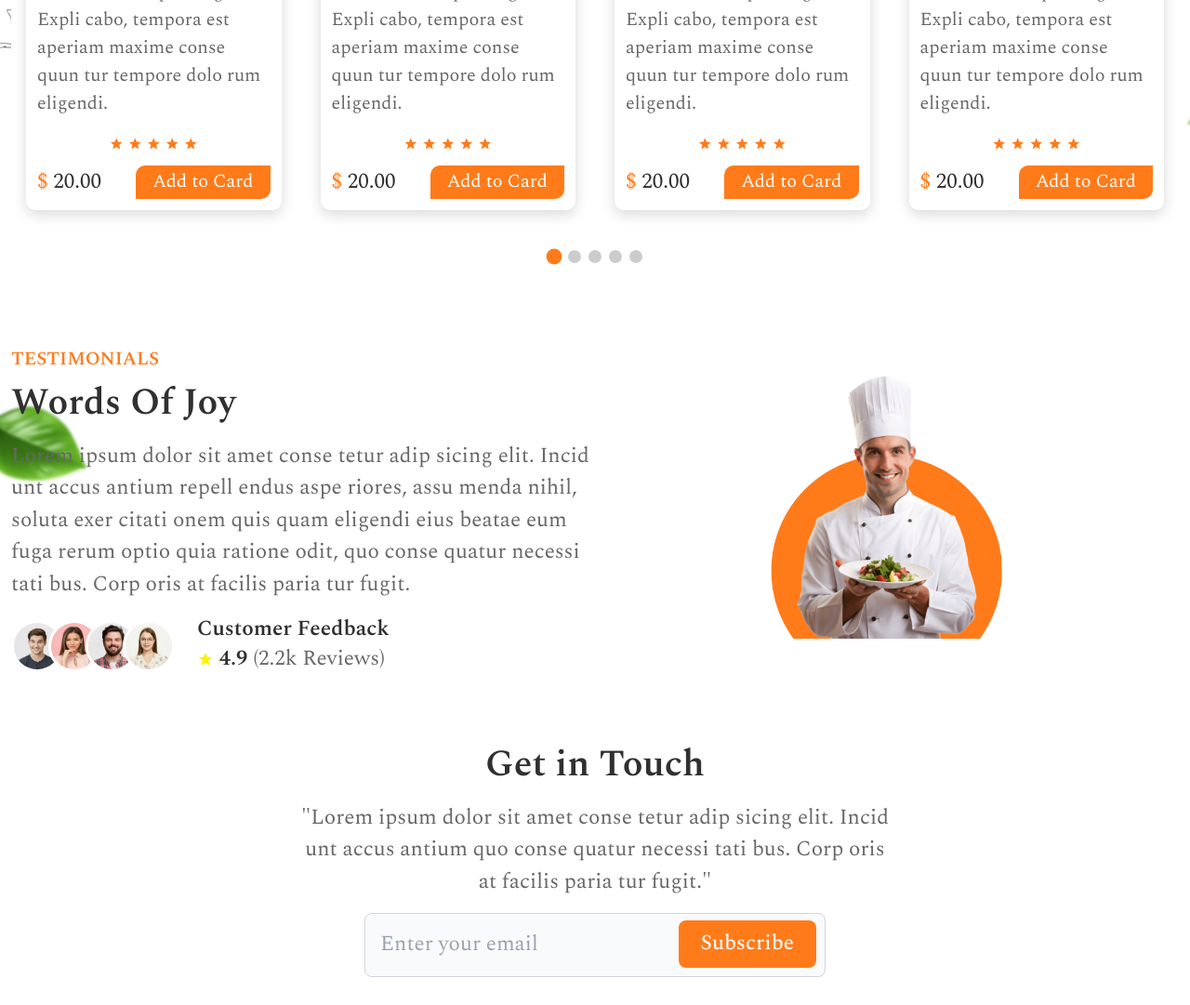
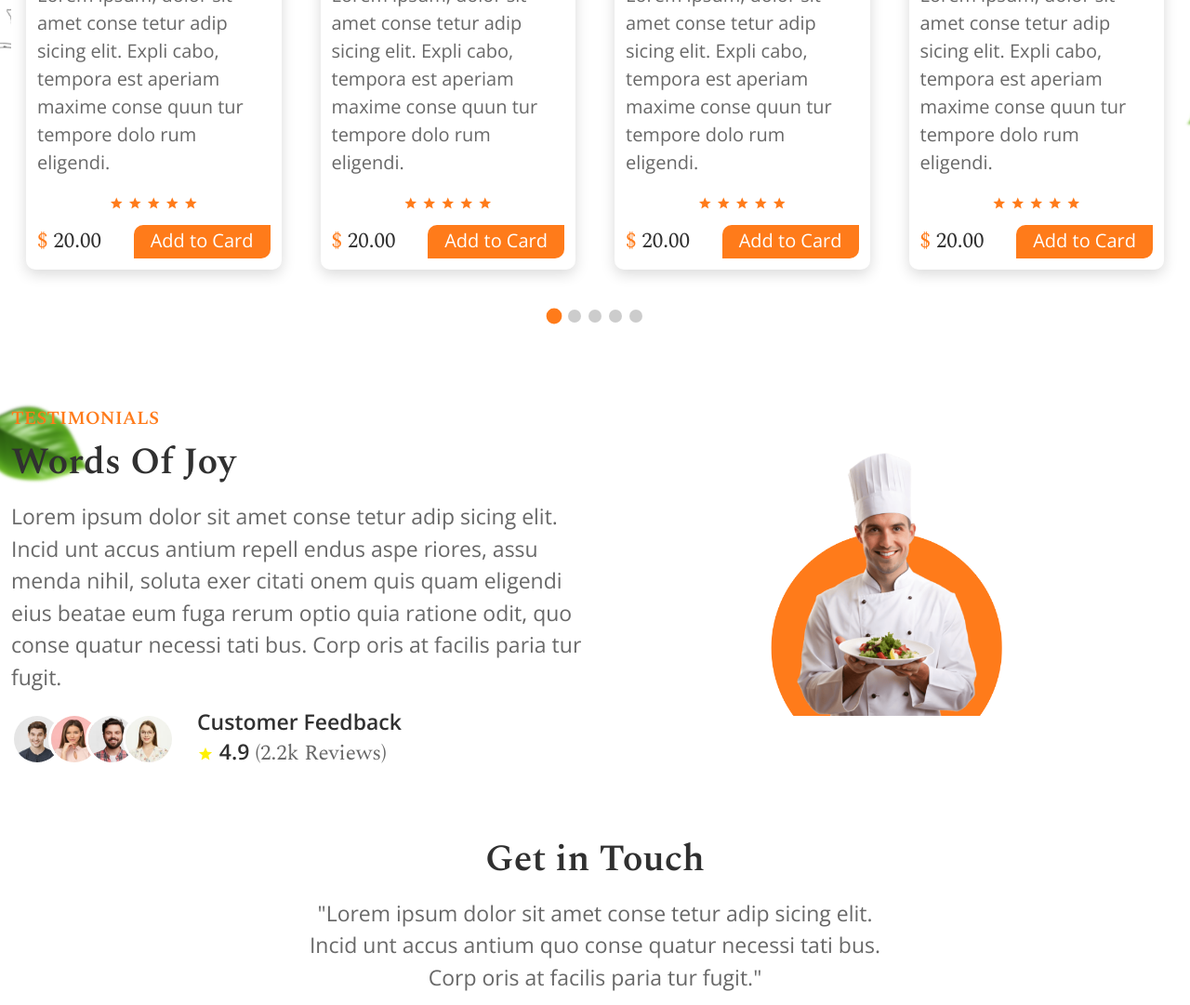
Before and after one commit to nadeemtadvi/Foodie-Cafe-App, a plain HTML site: page index.html in a window 1280 px wide. Shown: the part 1510-2591 px from the top of the page at 93% size. Drawn offline with nearby package versions, Linux system fonts and the light colour scheme; files whose address does not match are found by name; a web font is replaced by a local one.

Commit message:
Add font style

```diff
--- a/index.html
+++ b/index.html
@@ -105,7 +105,7 @@
               <span class="text-accentcolor">Imagination,</span> Joy in Every
               Bite
             </h1>
-            <p>
+            <p class="oxygen">
               Lorem ipsum dolor sit amet conse tetur, adip sicing elit. Sint
               odio nam volup tatum paria tur cumque molli tia quos fugit et ipsum
               eaque necessi tati bus, atque temp oribus aliquid minus porro facilis
@@ -113,7 +113,7 @@
             </p>
             <div class="flex gap-5 items-center">
               <button
-                class="font-normal text-[23px] rounded-tl-[10px] rounded-br-[10px] bg-accentcolor text-white p-[4px_24px_6px]"
+                class="font-normal oxygen text-[23px] rounded-tl-[10px] rounded-br-[10px] bg-accentcolor text-white p-[4px_24px_6px]"
               >
                 Order Now
               </button>
@@ -125,7 +125,7 @@
                 >
                   <i class="ri-play-fill pl-[2.5px] pt-[1px] text-black"></i>
                 </span>
-                <span class="ml-3">Watch Now</span>
+                <span class="ml-3 oxygen">Watch Now</span>
               </button>
             </div>
           </div>
@@ -160,7 +160,7 @@
             <h2 class="capitalize">
               Our <span class="text-accentcolor">Flavorful</span> Journey
             </h2>
-            <p>
+            <p class="oxygen">
               Lorem ipsum dolor sit amet conse tetur adip sicing elit. Incid unt
               accus antium repell endus aspe riores, assu menda nihil, soluta
               exer citati onem quis quam eligendi eius beatae eum fuga rerum optio
@@ -211,7 +211,7 @@
                       <h4 class="!text-[23px] !mb-0 !leading-[30px]">
                         Special Dhali
                       </h4>
-                      <p class="!text-[20px]">
+                      <p class="!text-[20px] oxygen">
                         Lorem ipsum, dolor sit amet conse tetur adip sicing
                         elit. Expli cabo, tempora est aperiam maxime conse quun tur
                         tempore dolo rum eligendi.
@@ -233,7 +233,7 @@
                           20.00
                         </p>
                         <button
-                          class="font-normal !text-[20px] rounded-tl-[10px] rounded-br-[10px] bg-accentcolor text-white p-[2px_18px_4px]"
+                          class="font-normal !text-[20px] rounded-tl-[10px] oxygen rounded-br-[10px] bg-accentcolor text-white p-[2px_18px_4px]"
                         >
                           Add to Card
                         </button>
@@ -269,7 +269,7 @@
                       <h4 class="!text-[23px] !mb-0 !leading-[30px]">
                         Red Curry Special
                       </h4>
-                      <p class="!text-[20px]">
+                      <p class="!text-[20px] oxygen">
                         Lorem ipsum, dolor sit amet conse tetur adip sicing
                         elit. Expli cabo, tempora est aperiam maxime conse quun tur
                         tempore dolo rum eligendi.
@@ -291,7 +291,7 @@
                           20.00
                         </p>
                         <button
-                          class="font-normal !text-[20px] rounded-tl-[10px] rounded-br-[10px] bg-accentcolor text-white p-[2px_18px_4px]"
+                          class="font-normal !text-[20px] rounded-tl-[10px] oxygen rounded-br-[10px] bg-accentcolor text-white p-[2px_18px_4px]"
                         >
                           Add to Card
                         </button>
@@ -327,7 +327,7 @@
                       <h4 class="!text-[23px] !mb-0 !leading-[30px]">
                         Veggie Curry
                       </h4>
-                      <p class="!text-[20px]">
+                      <p class="!text-[20px] oxygen">
                         Lorem ipsum, dolor sit amet conse tetur adip sicing
                         elit. Expli cabo, tempora est aperiam maxime conse quun tur
                         tempore dolo rum eligendi.
@@ -349,7 +349,7 @@
                           20.00
                         </p>
                         <button
-                          class="font-normal !text-[20px] rounded-tl-[10px] rounded-br-[10px] bg-accentcolor text-white p-[2px_18px_4px]"
+                          class="font-normal !text-[20px] rounded-tl-[10px] oxygen rounded-br-[10px] bg-accentcolor text-white p-[2px_18px_4px]"
                         >
                           Add to Card
                         </button>
@@ -385,7 +385,7 @@
                       <h4 class="!text-[23px] !mb-0 !leading-[30px]">
                         Hyderabadi Biryani
                       </h4>
-                      <p class="!text-[20px]">
+                      <p class="!text-[20px] oxygen">
                         Lorem ipsum, dolor sit amet conse tetur adip sicing
                         elit. Expli cabo, tempora est aperiam maxime conse quun tur
                         tempore dolo rum eligendi.
@@ -407,7 +407,7 @@
                           20.00
                         </p>
                         <button
-                          class="font-normal !text-[20px] rounded-tl-[10px] rounded-br-[10px] bg-accentcolor text-white p-[2px_18px_4px]"
+                          class="font-normal !text-[20px] rounded-tl-[10px] oxygen rounded-br-[10px] bg-accentcolor text-white p-[2px_18px_4px]"
                         >
                           Add to Card
                         </button>
@@ -443,7 +443,7 @@
                       <h4 class="!text-[23px] !mb-0 !leading-[30px]">
                         Shahi Biryani
                       </h4>
-                      <p class="!text-[20px]">
+                      <p class="!text-[20px] oxygen">
                         Lorem ipsum, dolor sit amet conse tetur adip sicing
                         elit. Expli cabo, tempora est aperiam maxime conse quun tur
                         tempore dolo rum eligendi.
@@ -465,7 +465,7 @@
                           20.00
                         </p>
                         <button
-                          class="font-normal !text-[20px] rounded-tl-[10px] rounded-br-[10px] bg-accentcolor text-white p-[2px_18px_4px]"
+                          class="font-normal !text-[20px] rounded-tl-[10px] oxygen rounded-br-[10px] bg-accentcolor text-white p-[2px_18px_4px]"
                         >
                           Add to Card
                         </button>
@@ -497,7 +497,7 @@
               Testimonials
             </h2>
             <h2 class="capitalize">Words of Joy</h2>
-            <p>
+            <p class="oxygen">
               Lorem ipsum dolor sit amet conse tetur adip sicing elit. Incid unt
               accus antium repell endus aspe riores, assu menda nihil, soluta
               exer citati onem quis quam eligendi eius beatae eum fuga rerum optio
@@ -530,12 +530,12 @@
                 </div>
               </div>
               <div>
-                <h4 class="!text-[23px] !mb-0 !leading-[30px]">
+                <h4 class="!text-[23px] !mb-0 !leading-[30px] oxygen">
                   Customer Feedback
                 </h4>
                 <p class="!mb-0">
                   <i class="ri-star-s-fill text-[#FFF100] !text-[18px]"></i>
-                  <span class="!text-headingcolor !font-semibold">4.9</span>
+                  <span class="!text-headingcolor !font-semibold oxygen">4.9</span>
                   (2.2k Reviews)
                 </p>
               </div>
@@ -553,7 +553,7 @@
           <div class="md:max-w-screen-sm mx-auto">
             <div class="text-center">
               <h2 class="">Get in Touch</h2>
-              <p>
+              <p class="oxygen">
                 "Lorem ipsum dolor sit amet conse tetur adip sicing elit.
                 Incid unt accus antium quo conse quatur necessi tati bus. Corp oris at
                 facilis paria tur fugit."
@@ -565,12 +565,12 @@
                     placeholder="Enter your email"
                     type="text"
                     id="search"
-                    class="block w-full p-4 !text-[23px] text-gray-900 border border-gray-300 rounded-[8px] bg-gray-50 focus:ring-accentcolor focus:border-accentcolor"
+                    class="block w-full oxygen p-4 !text-[23px] text-gray-900 border border-gray-300 rounded-[8px] bg-gray-50 focus:ring-accentcolor focus:border-accentcolor"
                     required
                   />
                   <button
                     type="submit"
-                    class="text-white absolute end-2.5 bottom-2.5 bg-accentcolor hover:bg-accentcolor focus:ring-4 focus:outline-none focus:accentcolor font-medium rounded-[8px] text-[23px] px-6 py-2"
+                    class="text-white oxygen absolute end-2.5 bottom-2.5 bg-accentcolor hover:bg-accentcolor focus:ring-4 focus:outline-none focus:accentcolor font-medium rounded-[8px] text-[23px] px-6 py-2"
                   >
                     Subscribe
                   </button>
@@ -593,7 +593,7 @@
                 class="mb-4 w-[260px]"
               />
 
-              <p class="md:w-[80%]">
+              <p class="md:w-[80%] oxygen">
                 "Lorem ipsum dolor sit amet conse tetur adip sicing elit.
                 Incid unt accus antium quo conse quatur necessi tati bus. Corp oris at
                 facilisrt paria tur fugit. Incid unt accus antium quo conse quatur
@@ -602,7 +602,7 @@
             </div>
             <div>
               <h2 class="!mb-1 uppercase !text-[20px]">Navigation</h2>
-              <ul class="!text-[20px]">
+              <ul class="!text-[20px] oxygen">
                 <li class="pb-2 text-defaultcolor">Menu</li>
                 <li class="pb-2 text-defaultcolor">About us</li>
                 <li class="pb-2 text-defaultcolor">Gallery</li>
@@ -612,7 +612,7 @@
             </div>
             <div>
               <h2 class="!mb-1 uppercase !text-[20px]">Dishes</h2>
-              <ul class="!text-[20px]">
+              <ul class="!text-[20px] oxygen">
                 <li class="pb-2 text-defaultcolor">Biryani vegetarian</li>
                 <li class="pb-2 text-defaultcolor">Fish & rice</li>
                 <li class="pb-2 text-defaultcolor">Chicken Fried</li>
--- a/style.css
+++ b/style.css
@@ -1,4 +1,4 @@
-@import url('https://fonts.googleapis.com/css2?family=Frank+Ruhl+Libre:wght@300..900&family=Karla:ital,wght@0,200..800;1,200..800&family=Montserrat:ital,wght@0,100..900;1,100..900&family=PT+Serif:ital,wght@0,400;0,700;1,400;1,700&family=Playfair+Display:ital,wght@0,400..900;1,400..900&family=Space+Grotesk:wght@300..700&family=Spectral:ital,wght@0,200;0,300;0,400;0,500;0,600;0,700;0,800;1,200;1,300;1,400;1,500;1,600;1,700;1,800&display=swap');
+@import url('https://fonts.googleapis.com/css2?family=Montserrat:ital,wght@0,100..900;1,100..900&family=Open+Sans:ital,wght@0,300..800;1,300..800&family=Spectral:ital,wght@0,200;0,300;0,400;0,500;0,600;0,700;0,800;1,200;1,300;1,400;1,500;1,600;1,700;1,800&display=swap');
 :root {
   /* Colors */
   --background-color: #ffffff;
@@ -36,7 +36,10 @@ body {
   color: var(--default-color);
   font-family: "Spectral","Montserrat", serif;
 }
-
+.oxygen{
+  font-family: "Open Sans","Montserrat", serif;
+  font-weight: 300;
+}
 a {
   color: var(--accent-color);
   text-decoration: none;
```
